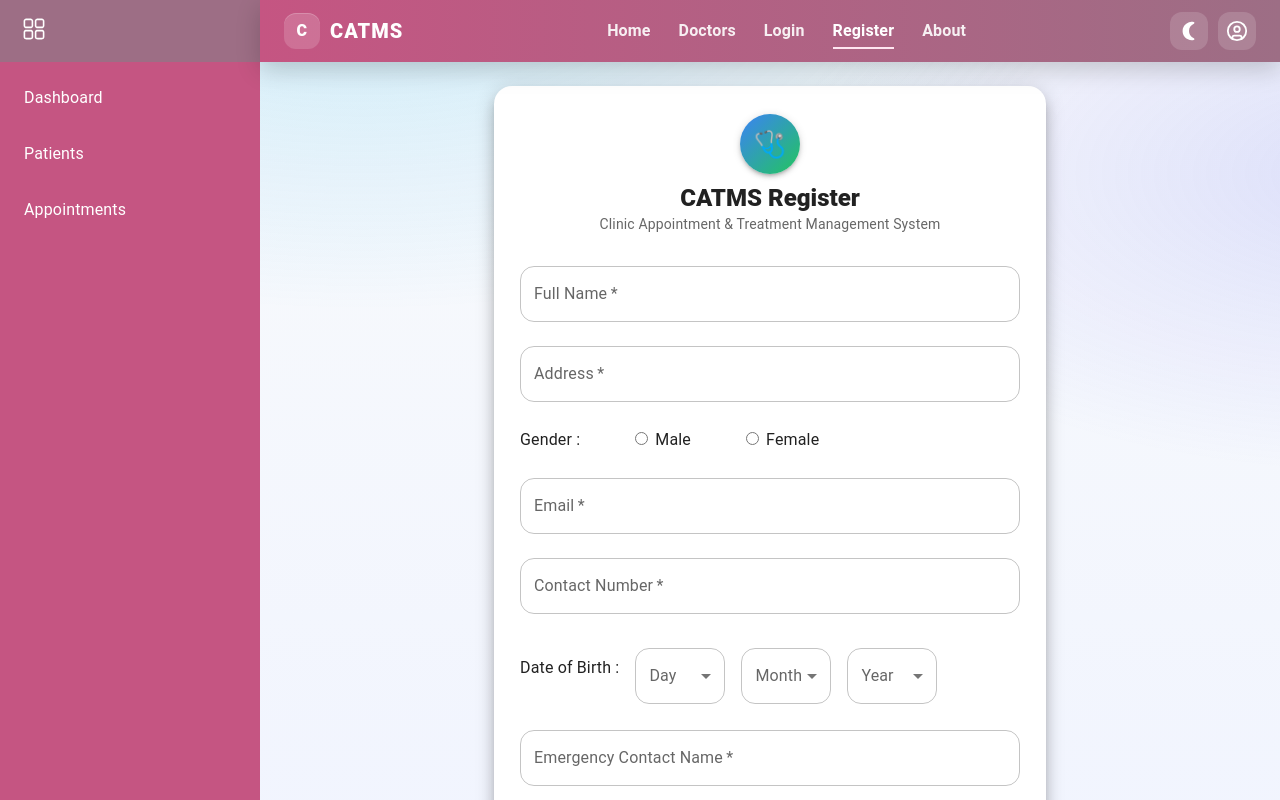
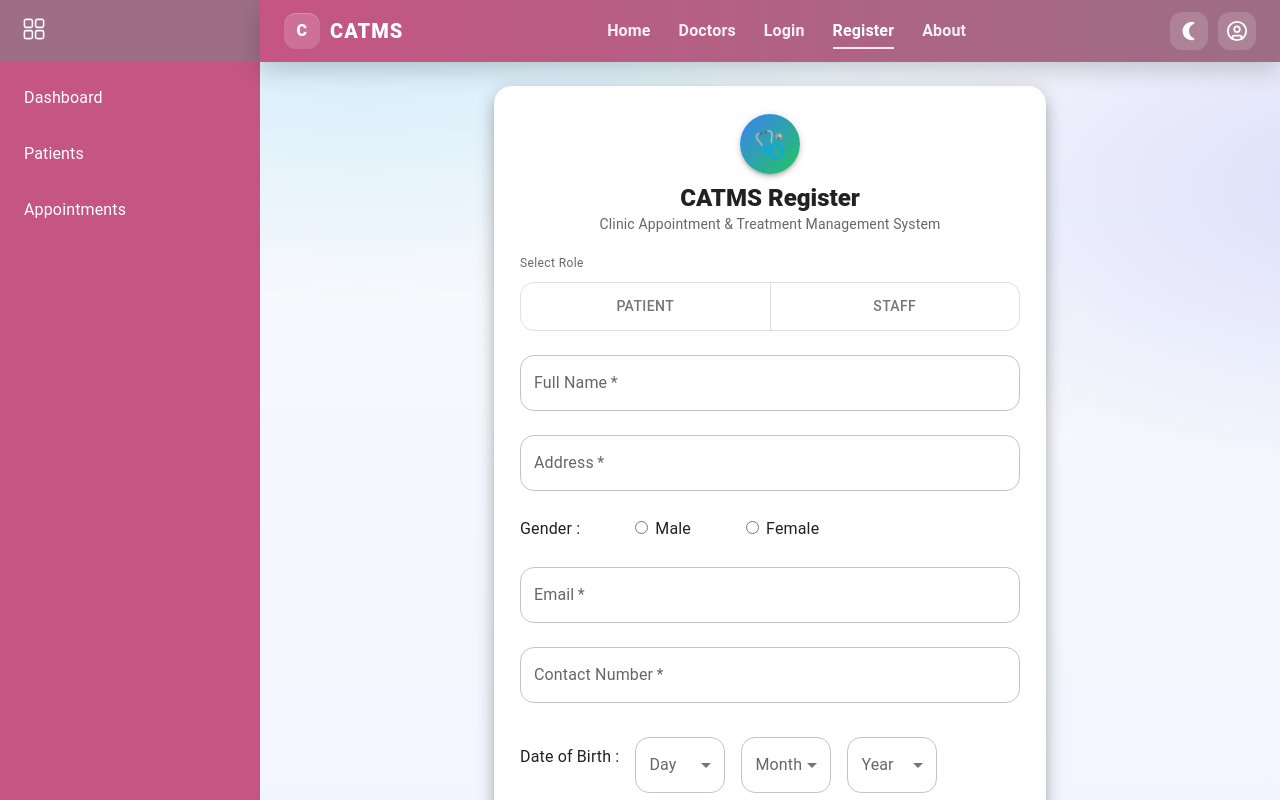
Before and after one commit to Thilokya03/Clinic-Appointment-and-Treatment-Management-System, a React (Vite) app in the folder frontend/: page /register in a window 1280 px wide. Shown: the top 800 px of the page. Built offline with nearby package versions, Linux system fonts and the light colour scheme.

Commit message:
add role selection for register page

```diff
--- a/frontend/src/pages/Register/Register.jsx
+++ b/frontend/src/pages/Register/Register.jsx
@@ -18,6 +18,8 @@ import {
   Divider,
   Snackbar,
   Alert,
+  ToggleButtonGroup,
+  ToggleButton,
 } from "@mui/material";
 import { Visibility, VisibilityOff } from "@mui/icons-material";
 
@@ -34,6 +36,7 @@ const theme = createTheme({
 });
 
 export default function Register() {
+  const [role, setRole] = useState("");
   const [name, setName] = useState("");
   const [dobDay, setDobDay] = useState("");
   const [dobMonth, setDobMonth] = useState("");
@@ -73,7 +76,11 @@ export default function Register() {
   const onSubmit = (e) => {
     e.preventDefault();
 
-     if (name.trim().length < 2) {
+      // Check role
+    if (!role) {
+      return setToast({ open: true, message: "Please select a role.", severity: "error", });
+    }
+    if (name.trim().length < 2) {
       return setToast({ open: true, message: "Enter a valid name.", severity: "error" });
     }
     if (!dobDay || !dobMonth || !dobYear) { // ✅ fixed
@@ -105,6 +112,10 @@ export default function Register() {
     }
 
     const dob = `${dobYear}-${dobMonth}-${dobDay}`;
+
+    const info = [role, name, email, password, dob, gender].join(", ")
+    console.log("Registration Info:", info);
+    alert(`Registration Info:\n${info}`);
 
 // TODO: Send registration data to backend
 
@@ -145,7 +156,21 @@ export default function Register() {
             </Box>
 
             {/* Form */}
+
             <Box component="form" onSubmit={onSubmit} sx={{ mt: 1 }}>
+              <Typography variant="caption" color="text.secondary">Select Role</Typography>
+              <ToggleButtonGroup
+                value={role}
+                exclusive
+                onChange={(_, v) => v && setRole(v)}
+                fullWidth
+                sx={{ my: 1 }}
+                color="primary"
+              >
+                <ToggleButton value="patient">Patient</ToggleButton>
+                <ToggleButton value="staff">Staff</ToggleButton>
+              </ToggleButtonGroup>
+
               <TextField
                 label="Full Name"
                 value={name}
```
